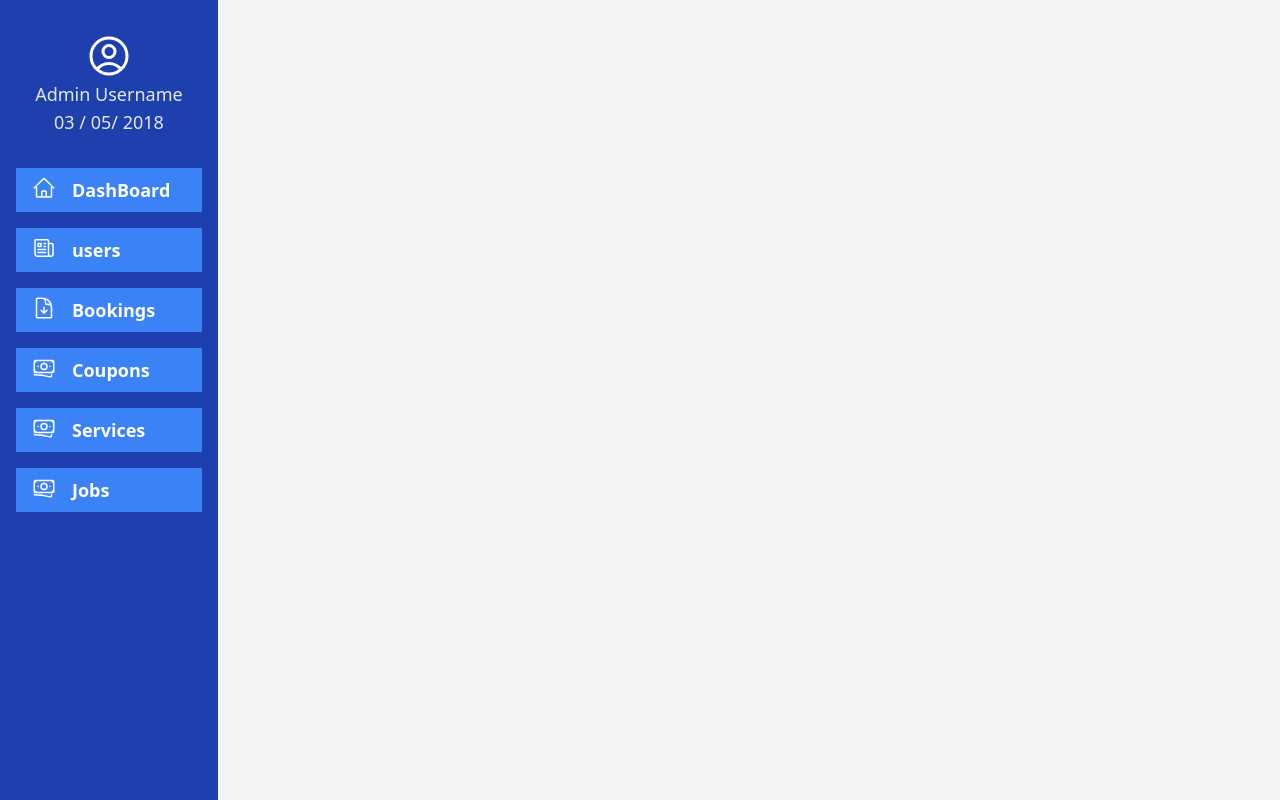
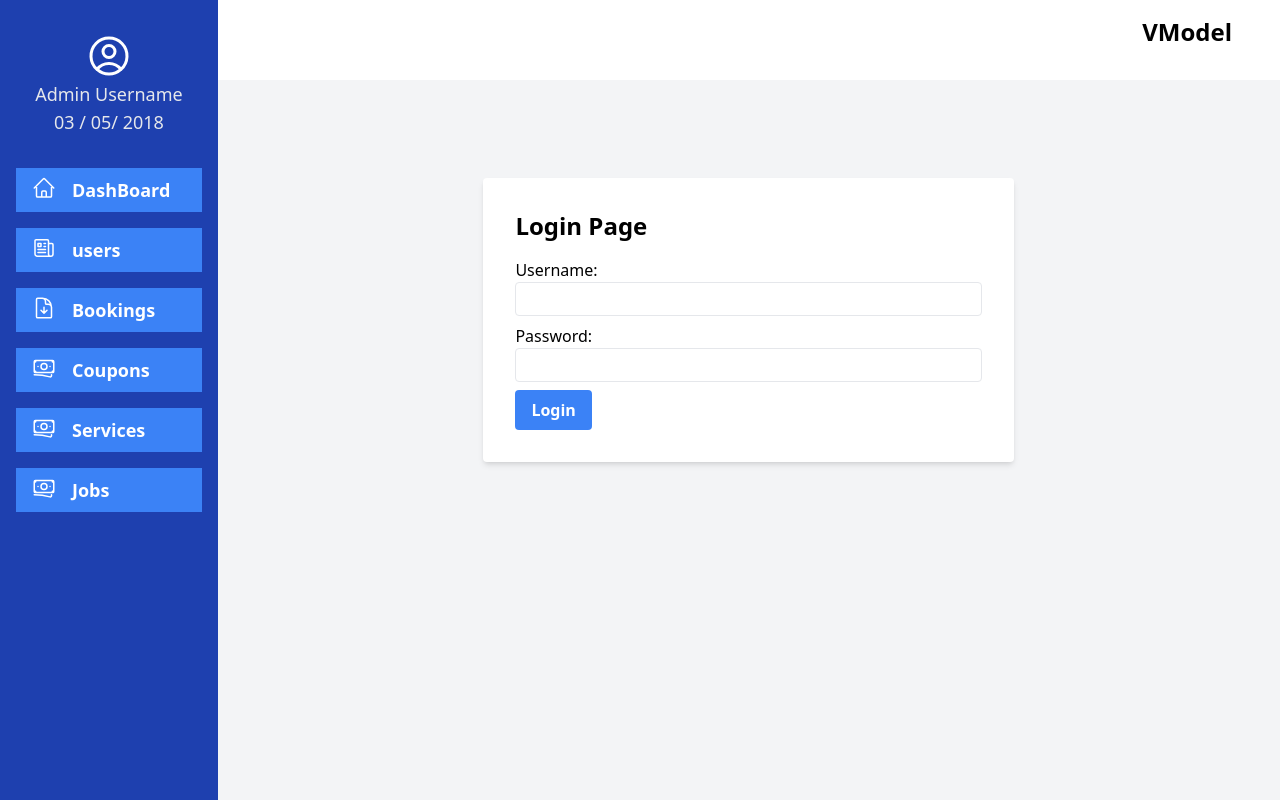
Before and after one commit to shinorspellz/Vmodel_Dashboard, a React (Create React App) app: page /login in a window 1280 px wide. Built offline with nearby package versions, Linux system fonts and the light colour scheme.

Commit message:
build login ui

```diff
--- a/src/App.js
+++ b/src/App.js
@@ -11,6 +11,7 @@ import UserDetails from "./pages/UserDetails";
 import ServiceDetails from "./pages/ServiceDetails";
 import JobsPage from "./pages/JobsPage";
 import JobDetails from "./pages/JobDetails";
+import Login from "./pages/Login";
 
 function App() {
   return (
@@ -20,6 +21,8 @@ function App() {
         <div className="w-full">
           <Routes>
             <Route path="/" element={<Home />} />
+            <Route path="/login" element={<Login />} />
+
             <Route path="/users" element={<UsersPage />} />
             <Route path="/bookings" element={<Bookings />} />
             <Route path="/coupons" element={<Coupons />} />
--- /dev/null
+++ b/src/pages/Login.jsx
@@ -0,0 +1,65 @@
+import React, { useState } from "react";
+import NavBar from "../components/NavBar";
+
+function Login() {
+  const [username, setUsername] = useState("");
+  const [password, setPassword] = useState("");
+  const [loggedIn, setLoggedIn] = useState(false);
+
+  const handleUsernameChange = (e) => {
+    setUsername(e.target.value);
+  };
+
+  const handlePasswordChange = (e) => {
+    setPassword(e.target.value);
+  };
+
+  const handleLogin = () => {
+    // You can implement your login logic here.
+    // For simplicity, we'll just check if username and password are not empty.
+    if (username && password) {
+      setLoggedIn(true);
+    }
+  };
+  return (
+    <div>
+      <NavBar />
+      <div className="h-[60vh] flex items-center justify-center bg-gray-100">
+        <div className="bg-white p-8 rounded shadow-md w-1/2">
+          <h2 className="text-2xl font-semibold mb-4">Login Page</h2>
+          {loggedIn ? (
+            <p className="text-green-600">Welcome, {username}!</p>
+          ) : (
+            <div>
+              <label className="block mb-2">
+                Username:
+                <input
+                  type="text"
+                  value={username}
+                  onChange={handleUsernameChange}
+                  className="border rounded px-2 py-1 w-full"
+                />
+              </label>
+              <label className="block mb-2">
+                Password:
+                <input
+                  type="password"
+                  value={password}
+                  onChange={handlePasswordChange}
+                  className="border rounded px-2 py-1 w-full"
+                />
+              </label>
+              <button
+                onClick={handleLogin}
+                className="bg-blue-500 hover:bg-blue-700 text-white font-bold py-2 px-4 rounded focus:outline-none focus:shadow-outline-blue active:bg-blue-800">
+                Login
+              </button>
+            </div>
+          )}
+        </div>
+      </div>
+    </div>
+  );
+}
+
+export default Login;
```
